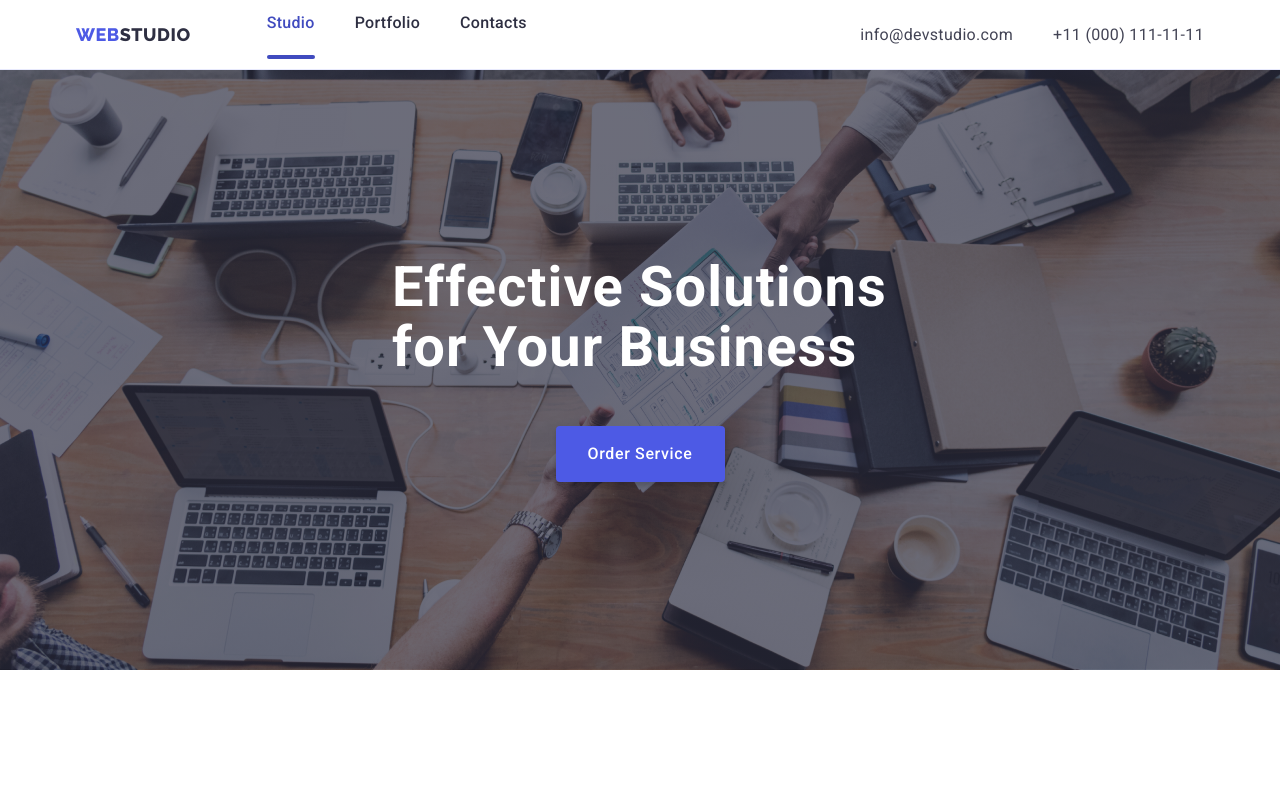
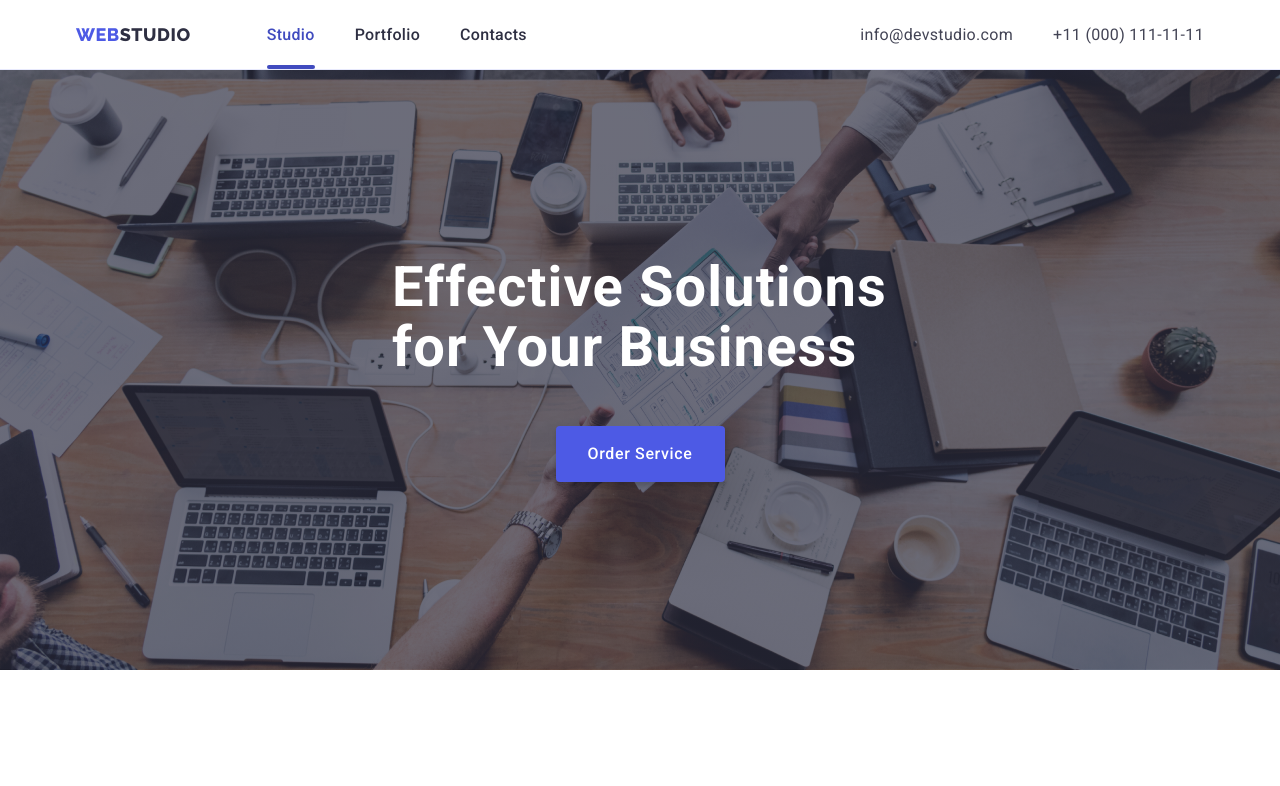
Before and after one commit to Poltorak-Lilia/goit-markup-hw-102-04, a plain HTML site: page index.html in a window 1280 px wide. Shown: the top 786 px of the page. Drawn offline with nearby package versions, Linux system fonts and the light colour scheme.

Commit message:
transition

```diff
--- a/css/styles.css
+++ b/css/styles.css
@@ -49,6 +49,8 @@ ol {
 }
 .header {
   border-bottom: 1px solid #e7e9fc;
+  box-shadow: 0px 2px 1px rgba(46, 47, 66, 0.08),
+    0px 1px 1px rgba(46, 47, 66, 0.16), 0px 1px 6px rgba(46, 47, 66, 0.08);
 }
 .header-navigation {
   display: flex;
@@ -86,6 +88,8 @@ ol {
   line-height: calc(24 / 16);
   letter-spacing: 0.02em;
   padding: 24px 0;
+  position: relative;
+  transition: color 250ms cubic-bezier(0.4, 0, 0.2, 1);
 }
 .header-link:hover,
 .header-link:focus {
@@ -97,10 +101,12 @@ ol {
 .header-link.active::after {
   content: "";
   display: block;
-  /* position: absolute; */
+  position: absolute;
   /* bottom: 20px; */
   width: 100%;
   height: 4px;
+  left: 0;
+  bottom: -1px;
   border-radius: 2px;
   background-color: #404bbf;
   margin-top: 20px;
@@ -118,6 +124,7 @@ ol {
   line-height: calc(24 / 16);
   letter-spacing: 0.02em;
   padding: 24px 0;
+  transition: color 250ms cubic-bezier(0.4, 0, 0.2, 1);
 }
 .address-link:hover,
 .address-link:focus {
```
